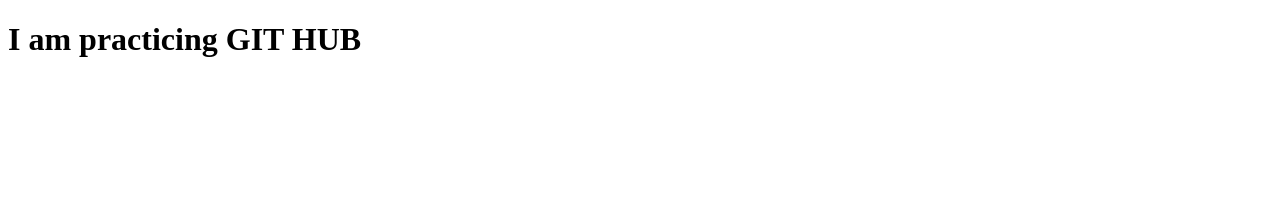
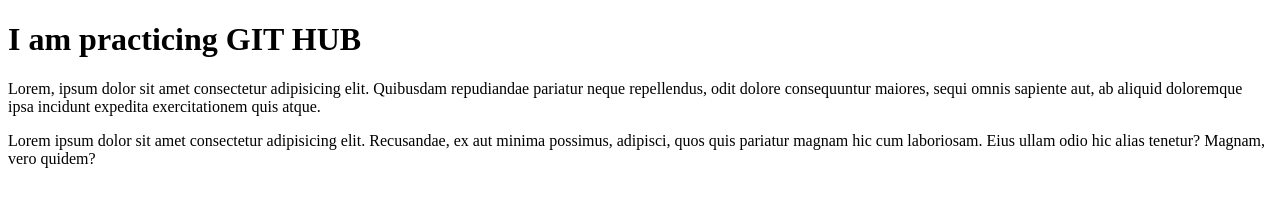
Before and after one commit to Md-kamruzzaman-nobel/git-practice, a plain HTML site: page index.html in a window 1280 px wide. Drawn offline with Linux system fonts and the light colour scheme.

Commit message:
git push practice

```diff
--- a/index.html
+++ b/index.html
@@ -11,6 +11,9 @@
 <body>
 
   <H1>I am practicing GIT HUB</H1>
+  <p>Lorem, ipsum dolor sit amet consectetur adipisicing elit. Quibusdam repudiandae pariatur neque repellendus, odit dolore consequuntur maiores, sequi omnis sapiente aut, ab aliquid doloremque ipsa incidunt expedita exercitationem quis atque.</p>
+
+  <p>Lorem ipsum dolor sit amet consectetur adipisicing elit. Recusandae, ex aut minima possimus, adipisci, quos quis pariatur magnam hic cum laboriosam. Eius ullam odio hic alias tenetur? Magnam, vero quidem?</p>
 
 </body>
 
```
